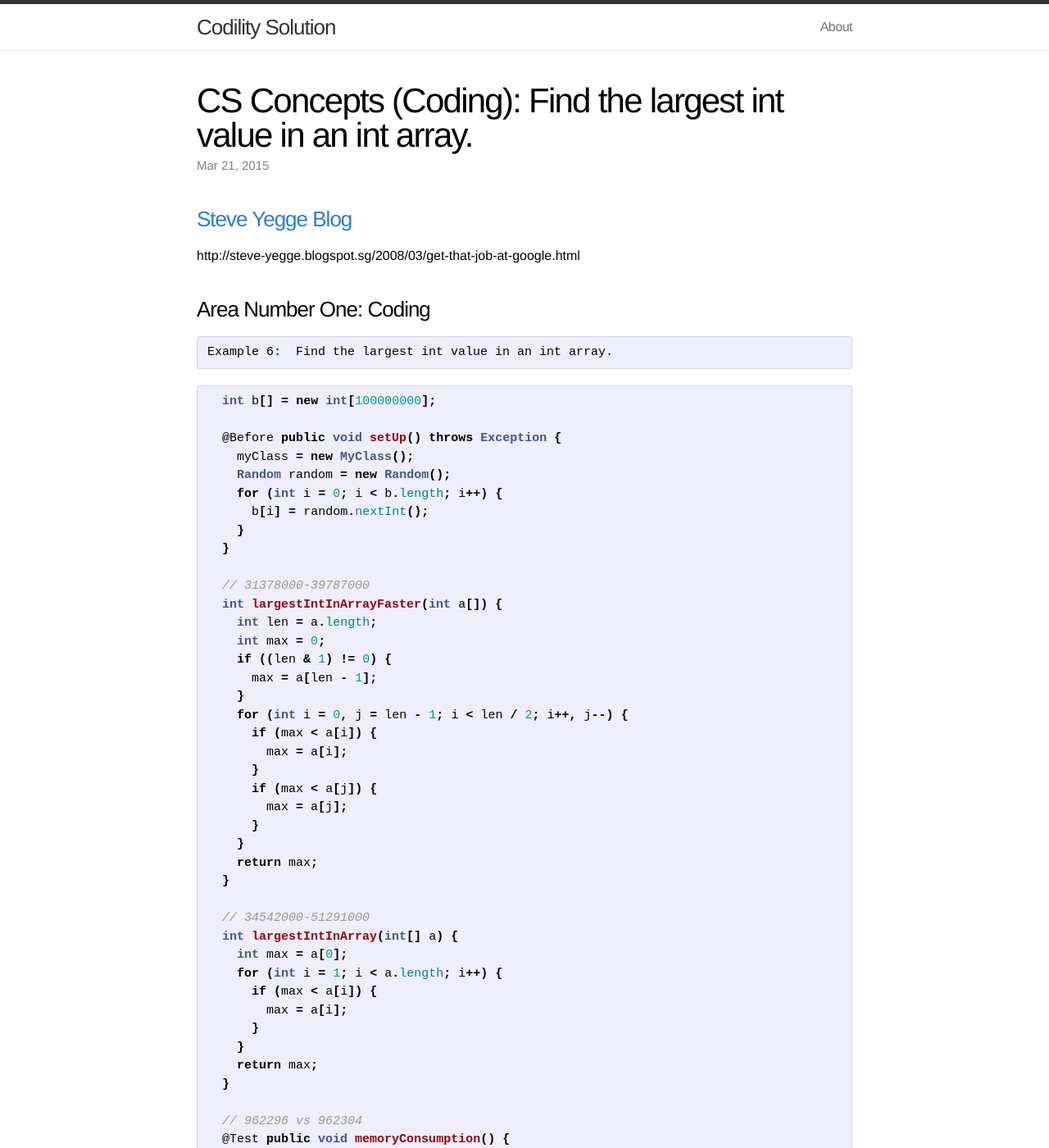
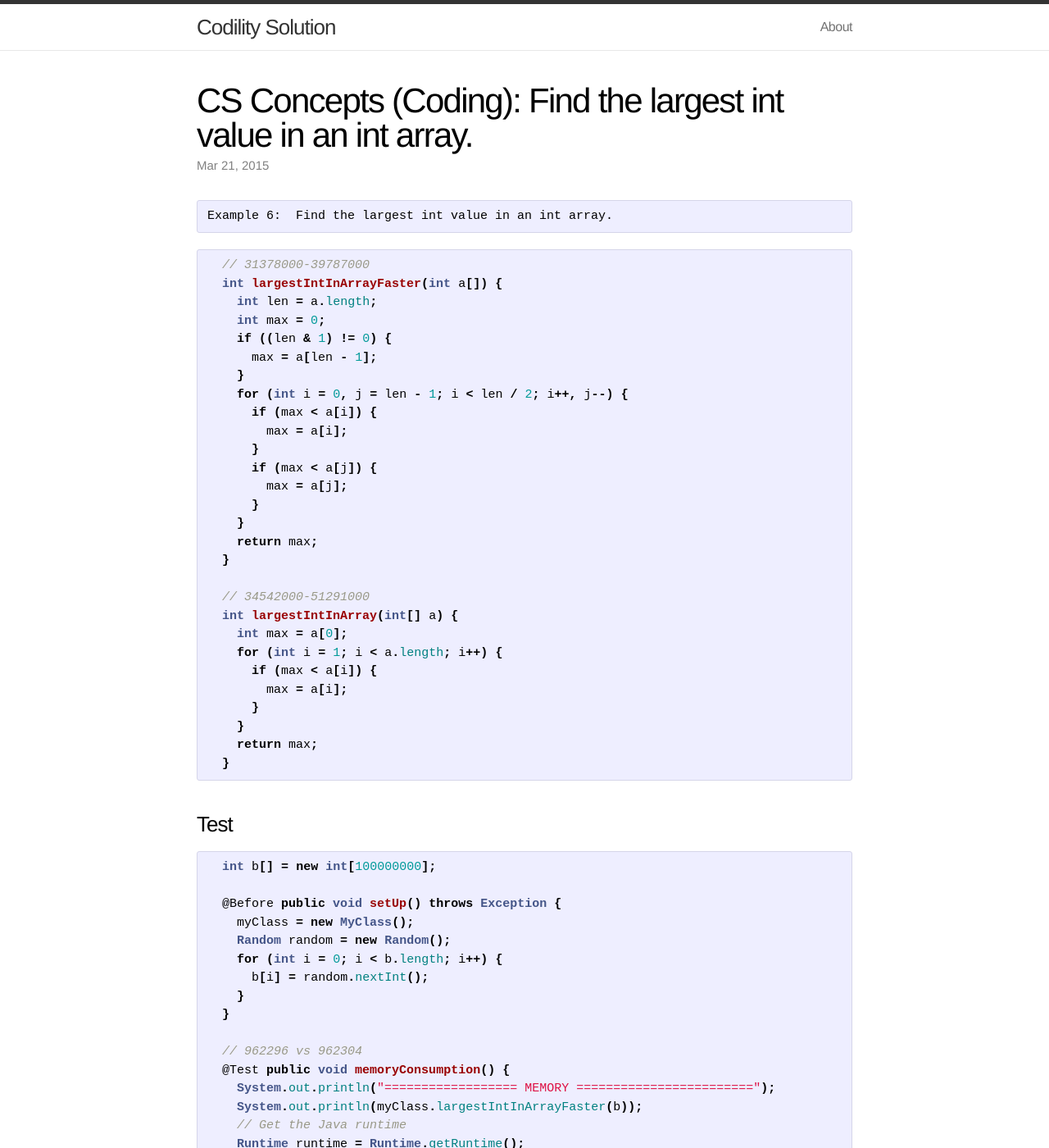
Before and after one commit to kamoljan/kamoljan.github.io, a Jekyll site: the page built from _posts/cs/2015-03-21-Largest-Int-in-Array.markdown, in a window 1280 px wide and 1400 px high. Shown: the whole window at 82% size. Built offline with Jekyll 4.4.1, drawn with Linux system fonts in a browser that asks for light colours.

```diff
--- a/_posts/cs/2015-03-17-Computer-Science-Concepts.markdown
+++ b/_posts/cs/2015-03-17-Computer-Science-Concepts.markdown
@@ -4,10 +4,6 @@ title:  "CS Concepts (Coding): Write function to compute Nth fibonacci number"
 date:   2015-03-17 14:35:18
 categories: Coding
 ---
-
-###[Steve Yegge Blog](https://sites.google.com/site/steveyegge2/five-essential-phone-screen-questions)
-
-###Area Number One: Coding
 
 {% highlight java %}
 Example 2:  Write function to compute Nth fibonacci number.
@@ -58,3 +54,5 @@ Output: 0, 1, 1, 2, 3
     printf ( "%d\n", fib(10) );
   }
 {% endhighlight %}
+
+{% include cs_copyright.html %}
--- a/_posts/cs/2015-03-21-Largest-Int-in-Array.markdown
+++ b/_posts/cs/2015-03-21-Largest-Int-in-Array.markdown
@@ -5,25 +5,11 @@ date:   2015-03-21 20:35:18
 categories: Coding
 ---
 
-###[Steve Yegge Blog](https://sites.google.com/site/steveyegge2/five-essential-phone-screen-questions)
-http://steve-yegge.blogspot.sg/2008/03/get-that-job-at-google.html
-
-###Area Number One: Coding
-
 {% highlight text %}
 Example 6:  Find the largest int value in an int array.
 {% endhighlight %}
 
 {% highlight java %}
-  int b[] = new int[100000000];
-
-  @Before public void setUp() throws Exception {
-    myClass = new MyClass();
-    Random random = new Random();
-    for (int i = 0; i < b.length; i++) {
-      b[i] = random.nextInt();
-    }
-  }
 
   // 31378000-39787000
   int largestIntInArrayFaster(int a[]) {
@@ -54,6 +40,21 @@ Example 6:  Find the largest int value in an int array.
     return max;
   }
 
+{% endhighlight %}
+
+### Test
+
+{% highlight java %}
+  int b[] = new int[100000000];
+
+  @Before public void setUp() throws Exception {
+    myClass = new MyClass();
+    Random random = new Random();
+    for (int i = 0; i < b.length; i++) {
+      b[i] = random.nextInt();
+    }
+  }
+
   // 962296 vs 962304
   @Test public void memoryConsumption() {
     System.out.println("================== MEMORY ========================");
@@ -79,3 +80,5 @@ Example 6:  Find the largest int value in an int array.
     System.out.println("==================================================");
   }
 {% endhighlight %}
+
+{% include cs_copyright.html %}
```
Also changed, not shown: _posts/cs/2015-03-16-Computer-Science-Concepts.markdown (+2 -5 lines), _posts/cs/2015-03-21-Grade-School-Multiplication-Table.markdown (+2 -5 lines), _posts/cs/2015-03-21-Print-Odds.markdown (+3 -5 lines), _posts/cs/2015-03-21-Sums-Up-Ints-From-File.markdown (+2 -5 lines).
